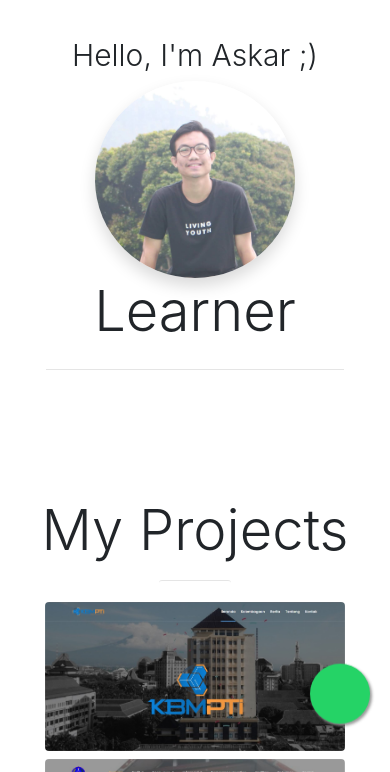
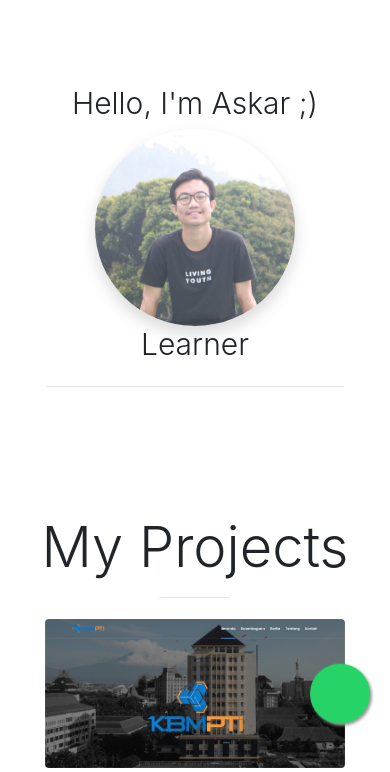
Before and after one commit to muhammadaskar/muhammadaskar.github.io, a plain HTML site: page index.html in a window 390 px wide. Shown: the part 72-844 px from the top of the page. Drawn offline with Linux system fonts and the light colour scheme.

Commit message:
edit margin

```diff
--- a/css/style.css
+++ b/css/style.css
@@ -126,6 +126,10 @@ a {
 }
 
 @media(max-width:600px) {
+    .about {
+        margin-top: 100%;
+    }
+
     .jumbotron h2 {
         font-size: 30px;
     }
--- a/index.html
+++ b/index.html
@@ -47,12 +47,12 @@
     <!-- END NAVBAR -->
 
     <!-- HEADER -->
-    <section class="about" id="about" style="margin-bottom: 5%;">
+    <section class="about mt-5" id="about" style="margin-bottom: 5%;">
         <div class="container">
             <div class="jumbotron bg-transparent">
                 <h2 class="display-4 text-center" data-aos="fade-up" data-aos-delay="800">Hello, I'm Askar ;)</h2>
                 <img src="img/profile.jpg" alt="Muhammad Askar" width="200" class="rounded-circle shadow mx-auto d-block" data-aos="fade-down">
-                <h3 class="display-4 text-center" data-aos="fade-up" data-aos-delay="1200">Learner</h3>
+                <h2 class="display-4 text-center" data-aos="fade-up" data-aos-delay="1200">Learner</h2>
 
                 <!-- <p class="text-center" style="font-size: 24px;" data-aos="fade-up" data-aos-delay="850">Freelancer</p> -->
 
```
